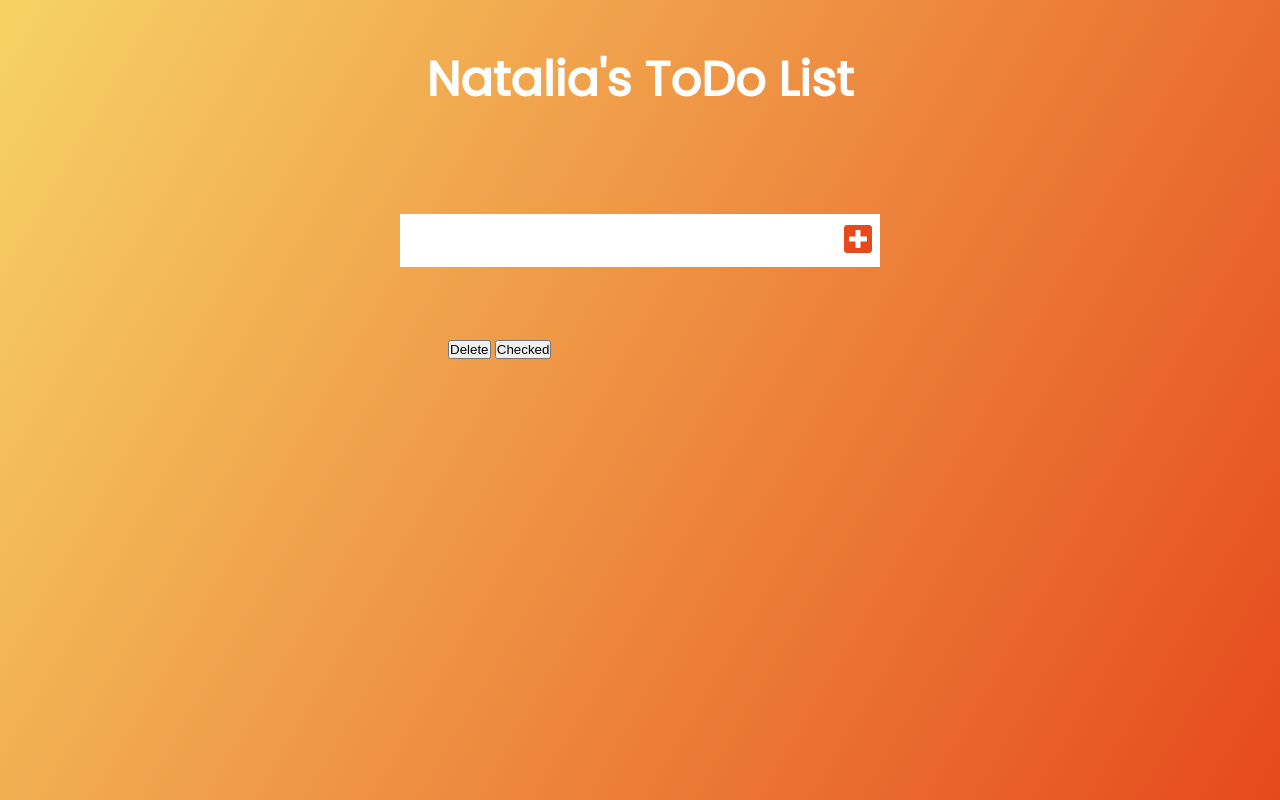
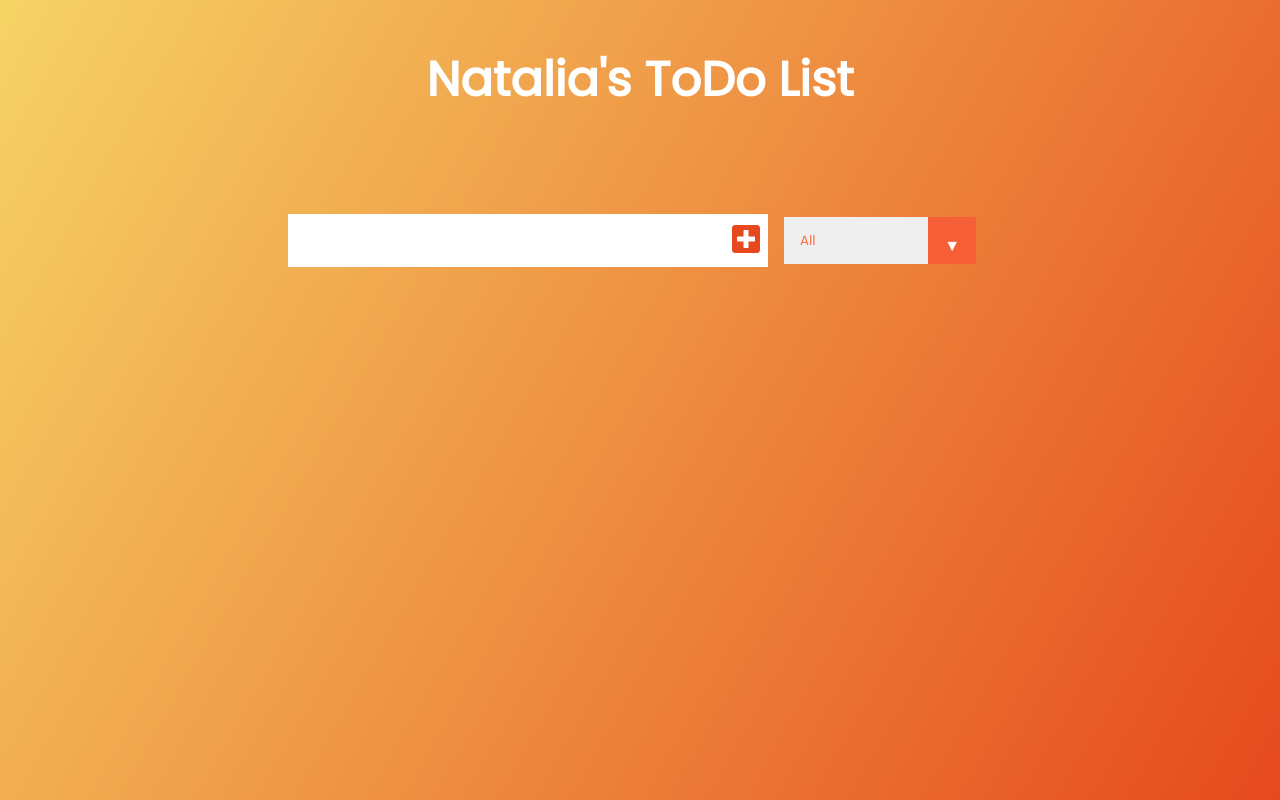
Before and after one commit to natBizitza/ToDo, a plain HTML site: page index.html in a window 1280 px wide. Drawn offline with Linux system fonts and the light colour scheme.

Commit message:
Update index.html

```diff
--- a/index.html
+++ b/index.html
@@ -15,15 +15,16 @@
             <button type='submit' class='todo-btn'>
                 <i class="fas fa-plus-square"></i>
             </button>
+            <div class='select'>
+                <select name='todos' class='filter-todo'>
+                    <option value='all'>All</option>
+                    <option value='completed'>Completed</option>
+                    <option value='uncompleted'>Uncompleted</option>
+                </select>
+            </div>
         </form>
         <div class='todo-container'>
-            <ul class='todo-list'>
-                <div class='todo'></div>
-                    <li></li>
-                    <button>Delete</button>
-                    <button>Checked</button>
-                </div>
-            </ul>
+            <ul class='todo-list'></ul>
         </div>
         <script src='./app.js'></script>
     </body>
```
